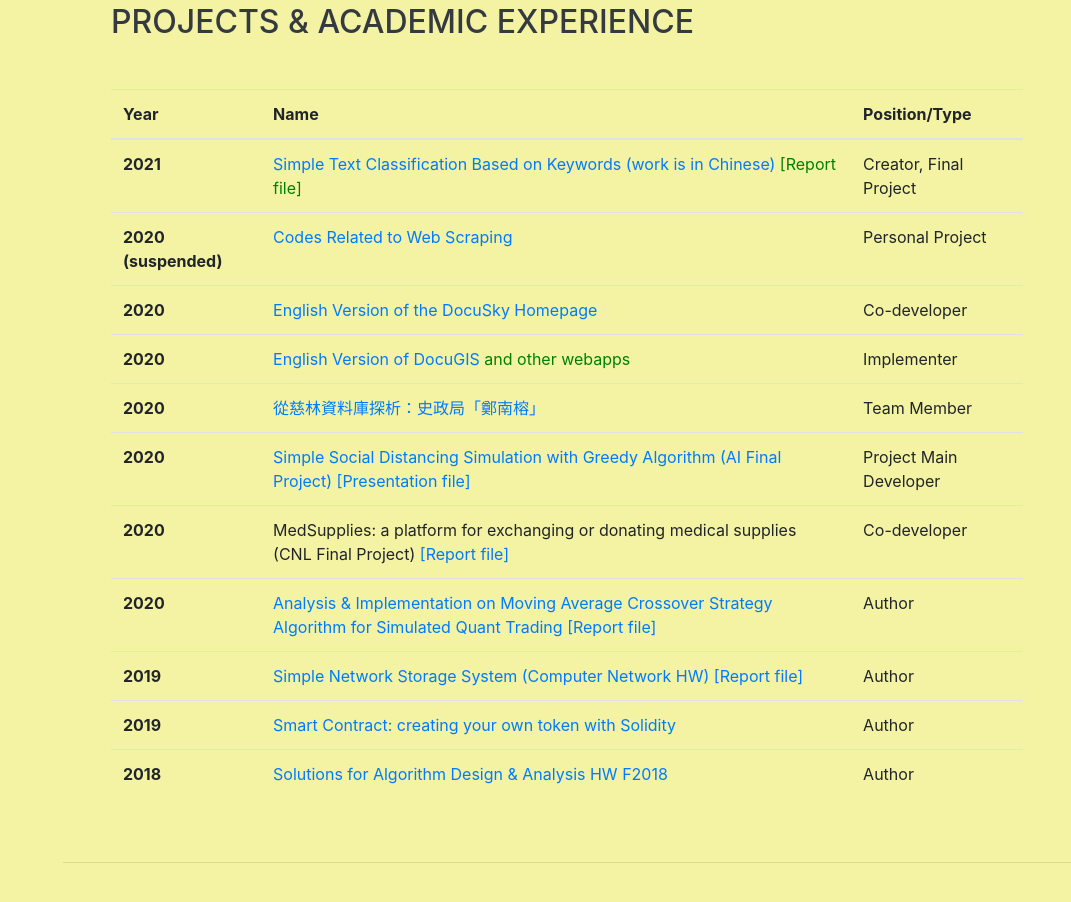
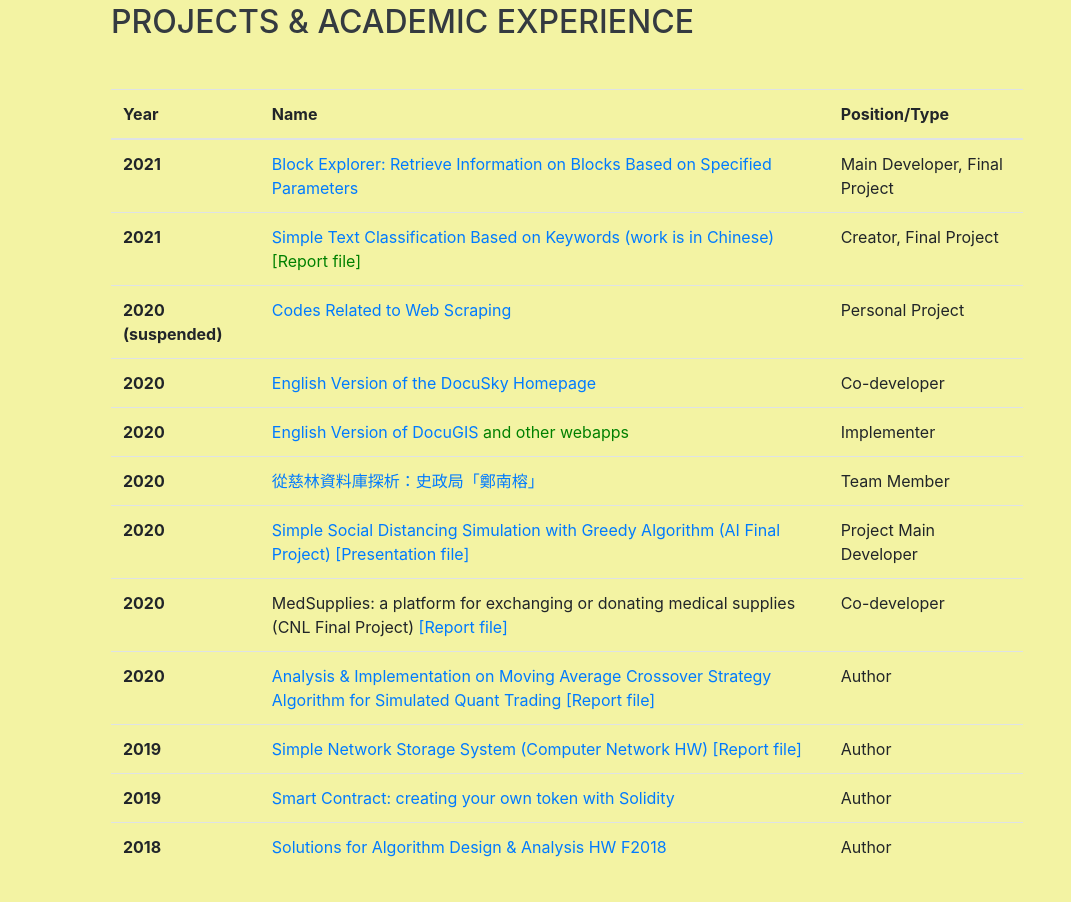
Before and after one commit to CalvinL15/CalvinL15.github.io, a website with bundled scripts: page index.html in a window 1280 px wide. Shown: the part 4468-5370 px from the top of the page, without its empty margins (209-1280 px from the left). Before the commit the page ends 5331 px from the top, so only its background shows below. Built offline with nearby package versions, Linux system fonts and the light colour scheme; a web font is replaced by a local one.

Commit message:
Update index.html

```diff
--- a/index.html
+++ b/index.html
@@ -444,6 +444,12 @@
           <tbody class="">
             <tr>
               <th scope="row">2021</th>
+              <td><a href="https://blockexplorer06902100.000webhostapp.com/fp2/index.html" target="_blank">Block Explorer: Retrieve Information on Blocks Based on Specified Parameters</a></a></td>
+              <td>Main Developer, Final Project</td>
+            </tr>
+
+            <tr>
+              <th scope="row">2021</th>
               <td><a href="http://www.b06902100proj.byethost7.com/fp2/DRH.html" target="_blank">Simple Text Classification Based on Keywords (work is in Chinese)</a><a href="files/DRH.pdf" style="color: green"target="_blank"> [Report file]</a></td>
               <td>Creator, Final Project</td>
             </tr>
```
